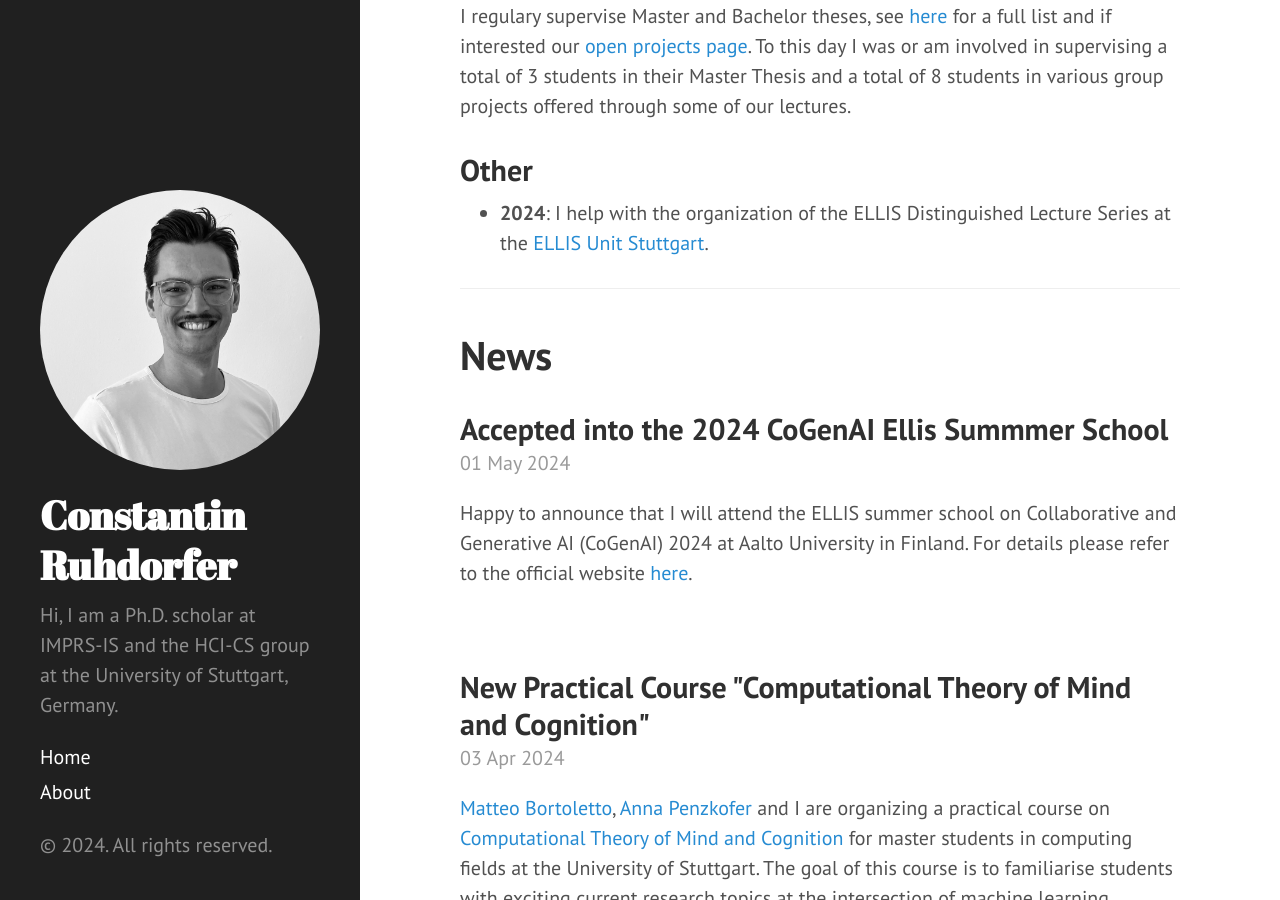
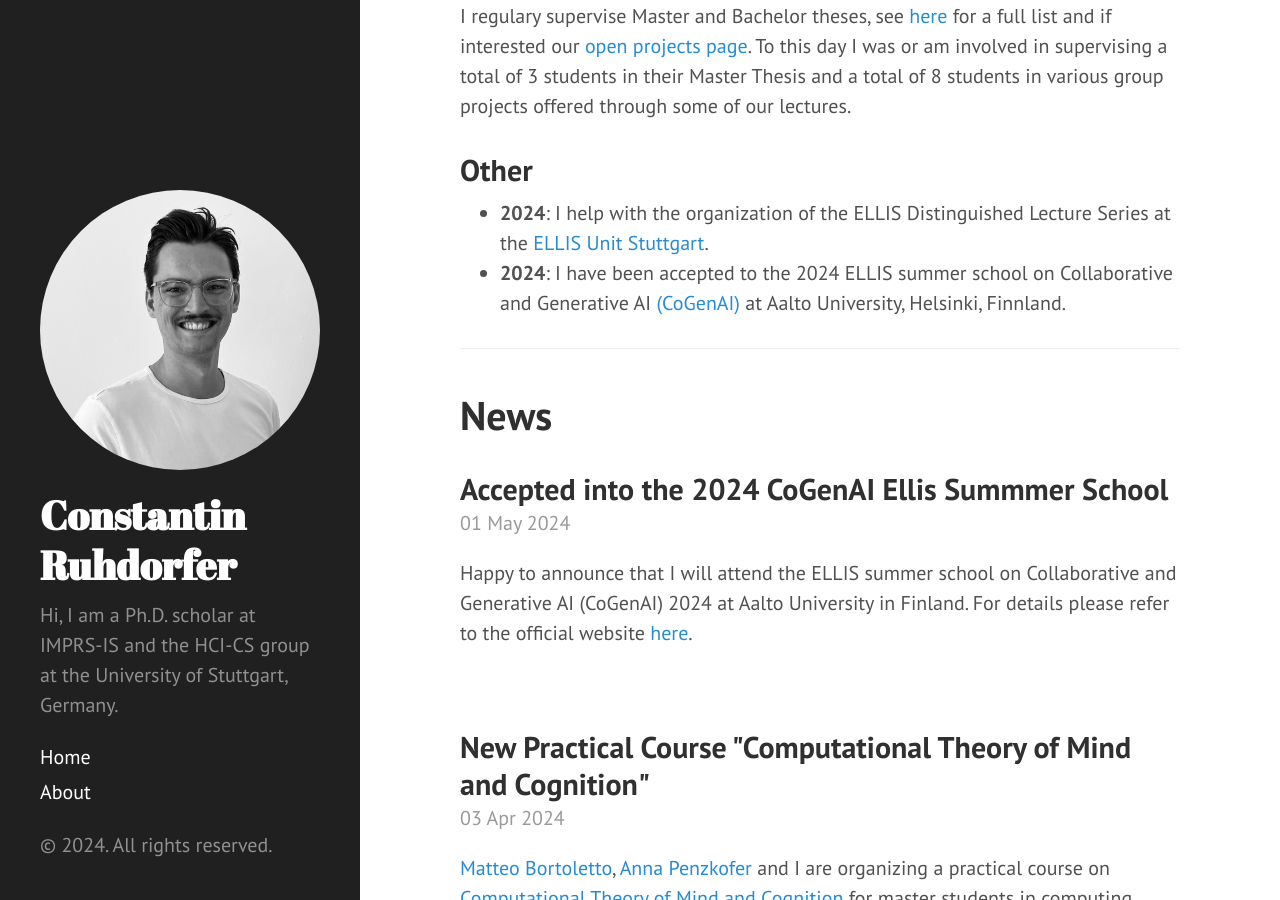
Before and after one commit to ConstantinRuhdorfer/constantinruhdorfer.github.io, a Jekyll site: the page built from index.html, in a window 1280 px wide and 900 px high, scrolled down 1153 px. Built offline with Jekyll 4.4.1, drawn with Linux system fonts in a browser that asks for light colours; the list of posts is cut into pages by our own code.

Commit message:
Update index.html

```diff
--- a/index.html
+++ b/index.html
@@ -42,6 +42,7 @@
 
 <ul>
   <li><b>2024</b>: I help with the organization of the ELLIS Distinguished Lecture Series at the <a href="https://ellis-stuttgart.eu">ELLIS Unit Stuttgart</a>.</li>
+  <li><b>2024</b>: I have been accepted to the 2024 ELLIS summer school on Collaborative and Generative AI <a href="https://fcai.fi/ellis-summer-school-2024/home">(CoGenAI)</a> at Aalto University, Helsinki, Finnland.</li>
 </ul>
 
 <hr />
```
